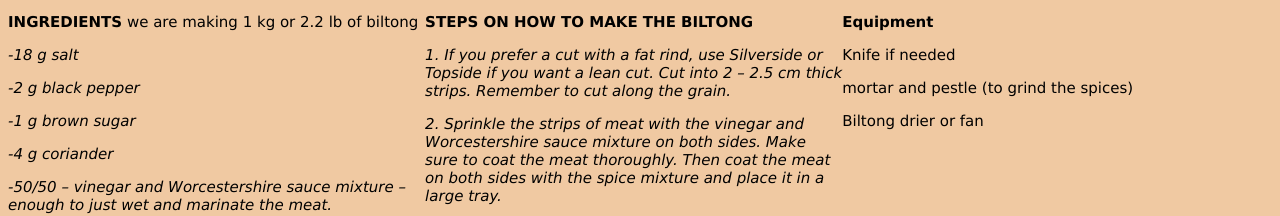
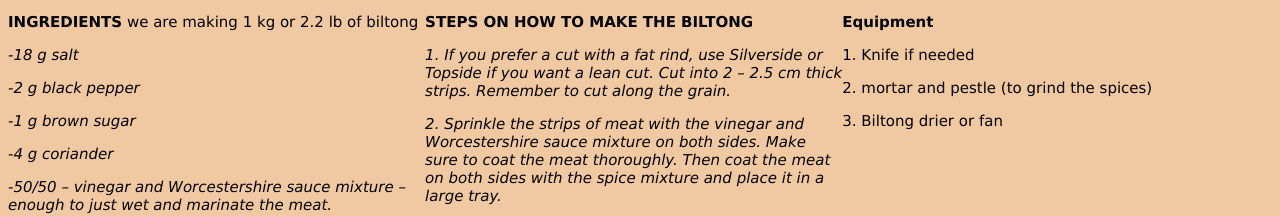
Before and after one commit to Daniella-murphy/-CA5-LayoutCSS, a plain HTML site: page index.html in a window 1280 px wide. Shown: the part 515-731 px from the top of the page. Drawn offline with Linux system fonts and the light colour scheme.

Commit message:
Update index.html

```diff
--- a/index.html
+++ b/index.html
@@ -57,9 +57,9 @@
                  <p><i>5. Do not rinse or wipe off any of the spice and liquid mixture before you hang the Biltong to dry.</i></p>
                   <p><i>6. Check the meat after 4 – 5 days, depending on how moist you want the inside to be.</i></p></div>
         <div class="col" style="width:33%"><p><b>Equipment</b></p>
-           <p>Knife if needed</p>
-            <p>mortar and pestle (to grind the spices)</p>
-            <p>Biltong drier or fan</p></div>
+           <p>1. Knife if needed</p>
+            <p>2. mortar and pestle (to grind the spices)</p>
+            <p>3. Biltong drier or fan</p></div>
     </div>
     <!-- Secondary Content Area -->
     <div class="row">
```
